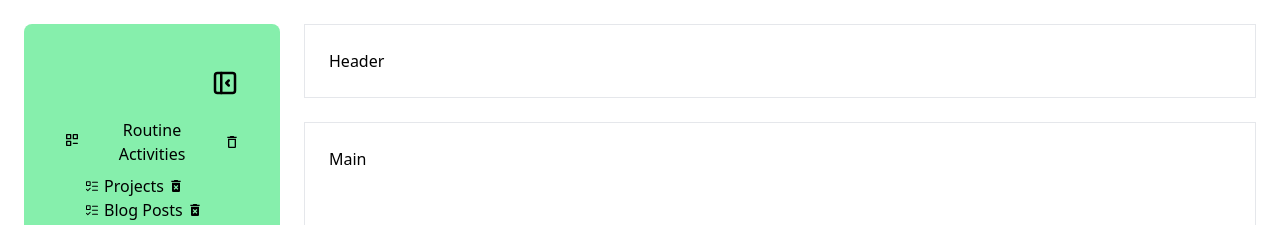
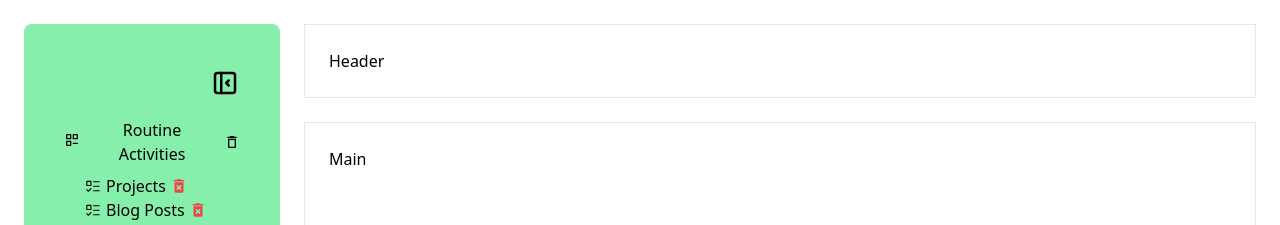
Before and after one commit to chingu-voyages/v47-tier2-team-10, a React (Create React App) app in the folder v47-client/: page /ProductPage in a window 1280 px wide. Both pictures are taken after a click on the button 52 px from the left and 108 px from the top of the page. Shown: the top 225 px of the page. Built offline with nearby package versions, Linux system fonts and the light colour scheme.

Commit message:
fix tailwind

```diff
--- a/v47-client/src/components/productpage/Activity.jsx
+++ b/v47-client/src/components/productpage/Activity.jsx
@@ -7,11 +7,11 @@ export default function Activity({activity}) {
 
     return (
     <div className='md:flex items-center gap-1 ml-5 hidden'>
-        <button className=' '>
+        <button className='text-lg font-bold'>
             <GoTasklist />
         </button>
         <p>{activity.activityName}</p>
-        <button className=' '>
+        <button className='text-lg font-bold text-red-500 '>
             <MdDeleteForever />
         </button>
     </div>
```
